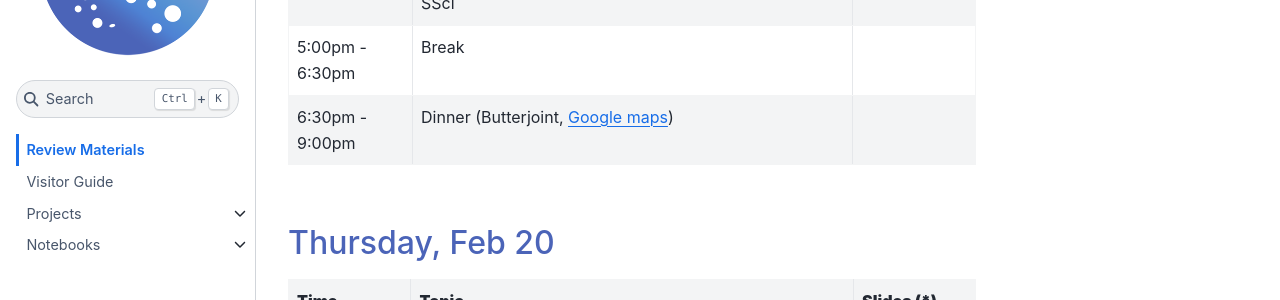
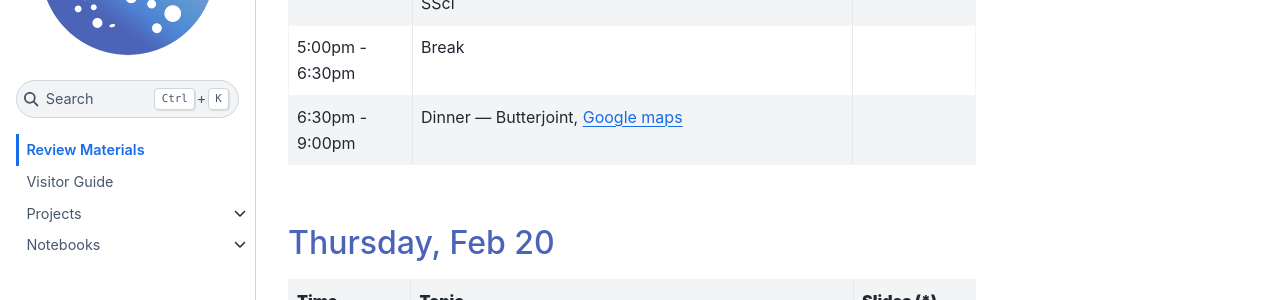
Before and after one commit to lincc-frameworks/midpoint-review, a Sphinx documentation site: the page built from docs/index.rst, in a window 1280 px wide and 900 px high, scrolled down 1534 px. Shown: the part 153-453 px from the top of the window. Built offline with Sphinx 7.4.7 and the Sphinx Book theme 1.1.4, drawn with Linux system fonts in a browser that asks for light colours; pages that are not in the unit, such as notebooks, are missing from menus.

```diff
--- a/docs/index.rst
+++ b/docs/index.rst
@@ -79,7 +79,7 @@ Wednesday, Feb 19
      - Break
      -
    * - 6:30pm - 9:00pm
-     - Dinner (Butterjoint, `Google maps <https://maps.app.goo.gl/iUJCS3UmdEAf22TG8>`_)
+     - Dinner — Butterjoint, `Google maps <https://maps.app.goo.gl/iUJCS3UmdEAf22TG8>`_
      -
 
 Thursday, Feb 20
```
